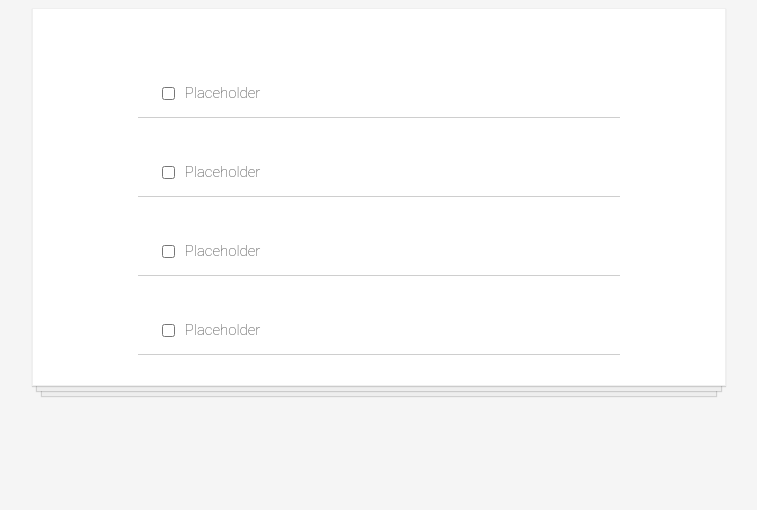
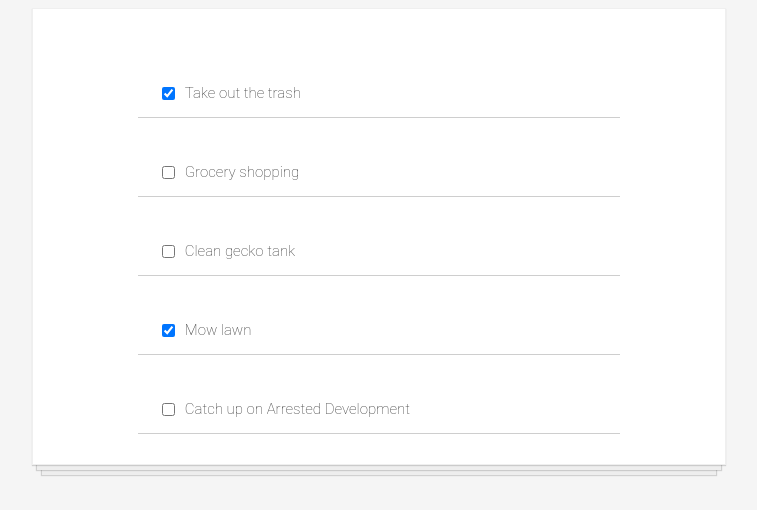
Before and after one commit to debelistic/reactTut, a React app: page / in a window 1280 px wide. Shown: the top 510 px of the page, without its empty margins (261-1018 px from the left). Built offline with nearby package versions, Linux system fonts and the light colour scheme.

Commit message:
pause todo list

```diff
--- a/todoApp/TodoApp.js
+++ b/todoApp/TodoApp.js
@@ -1,14 +1,13 @@
 import React from 'react';
 import TodoItem from './components/TodoItem';
+import mockTodo from '../mockdata/mockTodo';
 
+const todoItems = mockTodo.map(todoItem => <TodoItem key={todoItem.id} item={todoItem}/>)
 
 const Todo = () => {
   return(
     <div className="todo-list">
-      <TodoItem />
-      <TodoItem />
-      <TodoItem />
-      <TodoItem />
+      {todoItems}
     </div>
   )
 }
--- a/todoApp/components/TodoItem.js
+++ b/todoApp/components/TodoItem.js
@@ -1,10 +1,10 @@
 import React from 'react';
 
-const TodoItem = () => {
+const TodoItem = (props) => {
   return(
     <div className="todo-item">
-      <input type="checkbox"/>
-      <p>Placeholder</p>
+      <input type="checkbox" checked={props.item.completed}/>
+      <p>{props.item.text}</p>
     </div>
   )
 }
```
